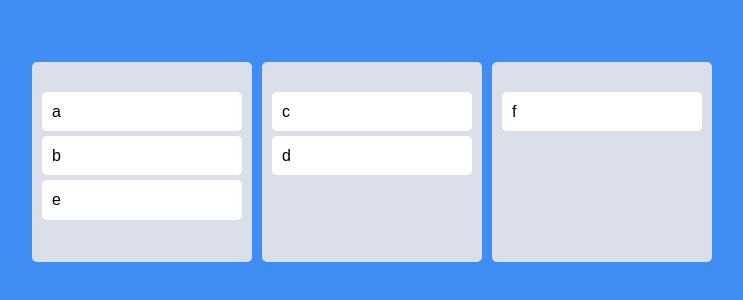
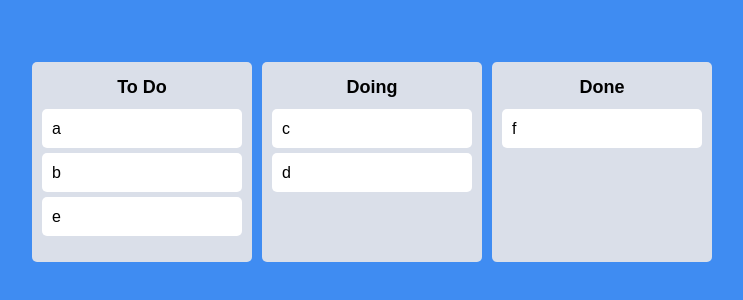
Before and after one commit to verobeach7/reactjs-Animation, a React (Create React App) app: page / in a window 1280 px wide. Shown: the part 238-538 px from the top of the page, without its empty margins (268-1011 px from the left). Built offline with nearby package versions, Linux system fonts and the light colour scheme.

Commit message:
React: Trello(Same Board Movement)

```diff
--- a/src/App.tsx
+++ b/src/App.tsx
@@ -23,15 +23,28 @@
 
 function App() {
   const [toDos, setToDos] = useRecoilState(toDoState);
-  const onDragEnd = ({ draggableId, destination, source }: DropResult) => {
-    if (!destination) return;
-    /* setToDos((oldToDos) => {
-      const toDosCopy = [...oldToDos];
-      toDosCopy.splice(source.index, 1);
-      toDosCopy.splice(destination?.index, 0, draggableId);
-      return toDosCopy;
-    }); */
+  const onDragEnd = (info: DropResult) => {
+    console.log(info);
+    const { destination, draggableId, source } = info;
+    if (destination?.droppableId === source.droppableId) {
+      // same board movement.
+      // 수정이 일어난 보드만 복사 후 수정, 나머지 보드는 복사하여 붙여주기
+      // oldToDos는 array가 아닌 객체(object)임.
+      setToDos((allBoards) => {
+        // 해당 보드의 array만 복사
+        const boardCopy = [...allBoards[source.droppableId]];
+        boardCopy.splice(source.index, 1);
+        boardCopy.splice(destination?.index, 0, draggableId);
+        // 객체 안에서 키 값이 중복된 프로퍼티는 마지막에 선언된 프로퍼티로 사용됨.
+        // 키 값에 변수값을 넣으려면 대괄호[]를 사용해야 함. 자바스크립트 문법.
+        return {
+          ...allBoards,
+          [source.droppableId]: boardCopy,
+        };
+      });
+    }
   };
+  // DragDropContext 내에서 DraggableCard를 움직이고 놓으면 onDragEnd가 호출됨.
   return (
     <DragDropContext onDragEnd={onDragEnd}>
       <Wrapper>
--- a/src/Components/Board.tsx
+++ b/src/Components/Board.tsx
@@ -4,10 +4,17 @@
 
 const Wrapper = styled.div`
   padding: 20px 10px;
-  padding-top: 30px;
+  padding-top: 15px;
   background-color: ${(props) => props.theme.boardColor};
   border-radius: 5px;
   min-height: 200px;
+`;
+
+const Title = styled.h1`
+  text-align: center;
+  font-weight: 600;
+  margin-bottom: 10px;
+  font-size: 18px;
 `;
 
 interface IBoardProps {
@@ -17,17 +24,20 @@
 
 function Board({ toDos, boardId }: IBoardProps) {
   return (
+    <Wrapper>
+      <Title>{boardId}</Title>
       <Droppable droppableId={boardId}>
         {(magic) => (
-        <Wrapper ref={magic.innerRef} {...magic.droppableProps}>
+          <div ref={magic.innerRef} {...magic.droppableProps}>
             {toDos.map((toDo, index) => (
               // Beautiful DND에서는 key와 draggableId는 무조건 같아야 함.
               <DraggableCard key={toDo} index={index} toDo={toDo} />
             ))}
             {magic.placeholder}
-        </Wrapper>
+          </div>
         )}
       </Droppable>
+    </Wrapper>
   );
 }
 
--- a/src/Components/DraggableCard.tsx
+++ b/src/Components/DraggableCard.tsx
@@ -15,7 +15,7 @@
 }
 
 function DraggableCard({ toDo, index }: IDraggableCardProps) {
-  console.log(toDo, "has been rendered");
+  // console.log(toDo, "has been rendered");
   return (
     <Draggable key={toDo} draggableId={toDo} index={index}>
       {(magic) => (
--- a/src/atoms.tsx
+++ b/src/atoms.tsx
@@ -8,8 +8,8 @@
 export const toDoState = atom<IToDoState>({
   key: "toDo",
   default: {
-    to_do: ["a", "b", "e"],
-    doing: ["c", "d"],
-    done: ["f"],
+    "To Do": ["a", "b", "e"],
+    Doing: ["c", "d"],
+    Done: ["f"],
   },
 });
```
Lines whose indentation alone changed are shown as unchanged.
